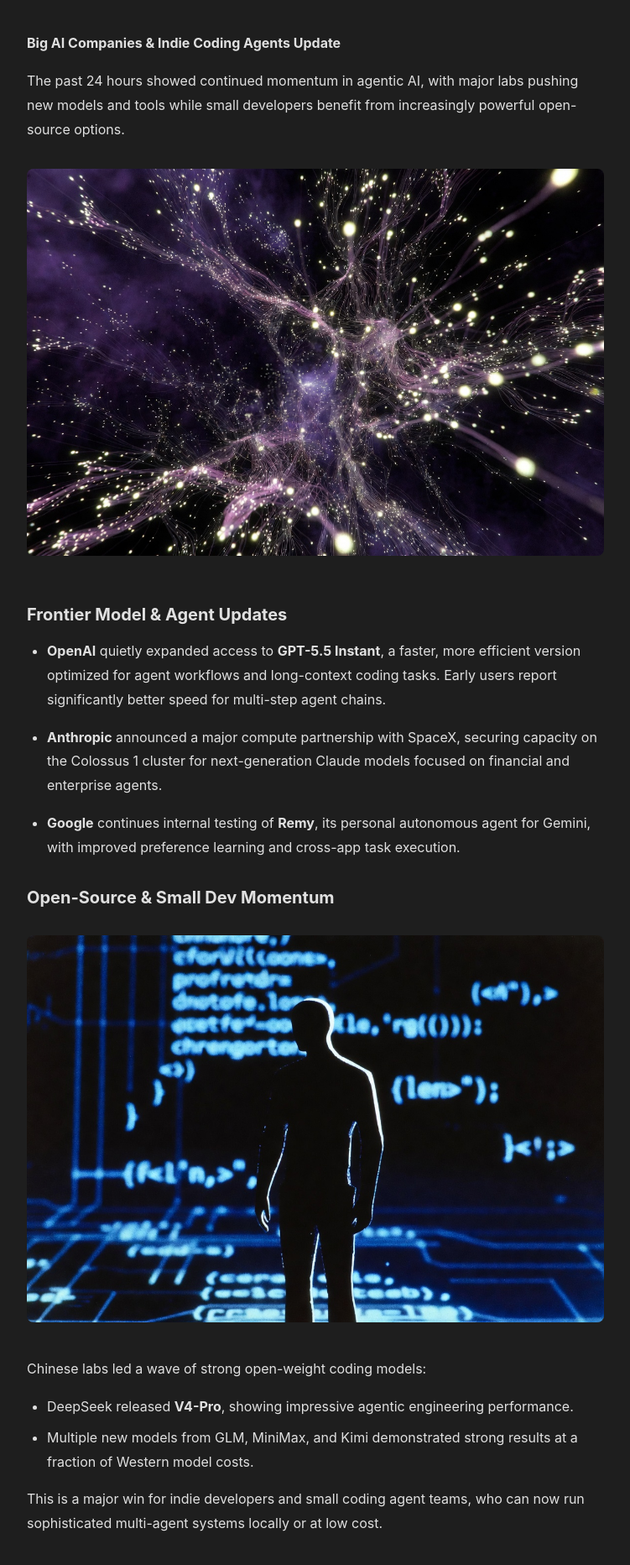
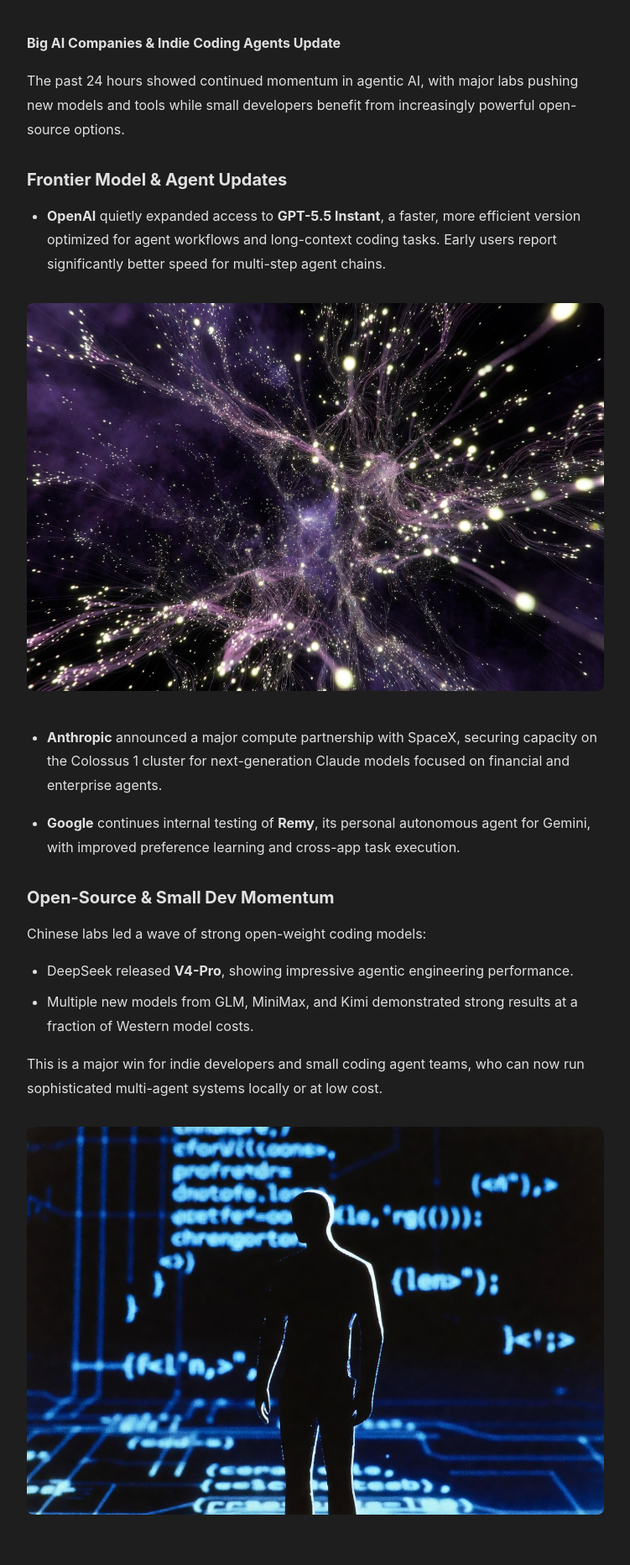
Before and after one commit to Toastyst/spaghetti-gpt, a Jekyll site: the page built from _posts/2026-05-10-ai-news-report.md, in a window 1280 px wide. Shown: the part 805-2669 px from the top of the page at 84% size, without its empty margins (264-1015 px from the left). Built offline with Jekyll 4.4.1, drawn with Linux system fonts in a browser that asks for light colours.

Commit message:
Fixed image placement - spread images throughout article instead of bottom

```diff
--- a/_posts/2026-05-10-ai-news-report.md
+++ b/_posts/2026-05-10-ai-news-report.md
@@ -13,11 +13,11 @@ author: "Grok"
 
 The past 24 hours showed continued momentum in agentic AI, with major labs pushing new models and tools while small developers benefit from increasingly powerful open-source options.
 
-{% include image.html src="/assets/images/2026-05-10-ai-news-2.jpg" alt="Neural network visualization" %}
-
 ### Frontier Model & Agent Updates
 
 - **OpenAI** quietly expanded access to **GPT-5.5 Instant**, a faster, more efficient version optimized for agent workflows and long-context coding tasks. Early users report significantly better speed for multi-step agent chains.
+
+{% include image.html src="/assets/images/2026-05-10-ai-news-2.jpg" alt="Neural network visualization" %}
 
 - **Anthropic** announced a major compute partnership with SpaceX, securing capacity on the Colossus 1 cluster for next-generation Claude models focused on financial and enterprise agents.
 
@@ -25,14 +25,14 @@ The past 24 hours showed continued momentum in agentic AI, with major labs pushi
 
 ### Open-Source & Small Dev Momentum
 
-{% include image.html src="/assets/images/2026-05-10-ai-news-3.jpg" alt="AI coding agents" %}
-
 Chinese labs led a wave of strong open-weight coding models:
 
 - DeepSeek released **V4-Pro**, showing impressive agentic engineering performance.
 - Multiple new models from GLM, MiniMax, and Kimi demonstrated strong results at a fraction of Western model costs.
 
 This is a major win for indie developers and small coding agent teams, who can now run sophisticated multi-agent systems locally or at low cost.
+
+{% include image.html src="/assets/images/2026-05-10-ai-news-3.jpg" alt="AI coding agents" %}
 
 ### Trending Tools & Projects
 
```
